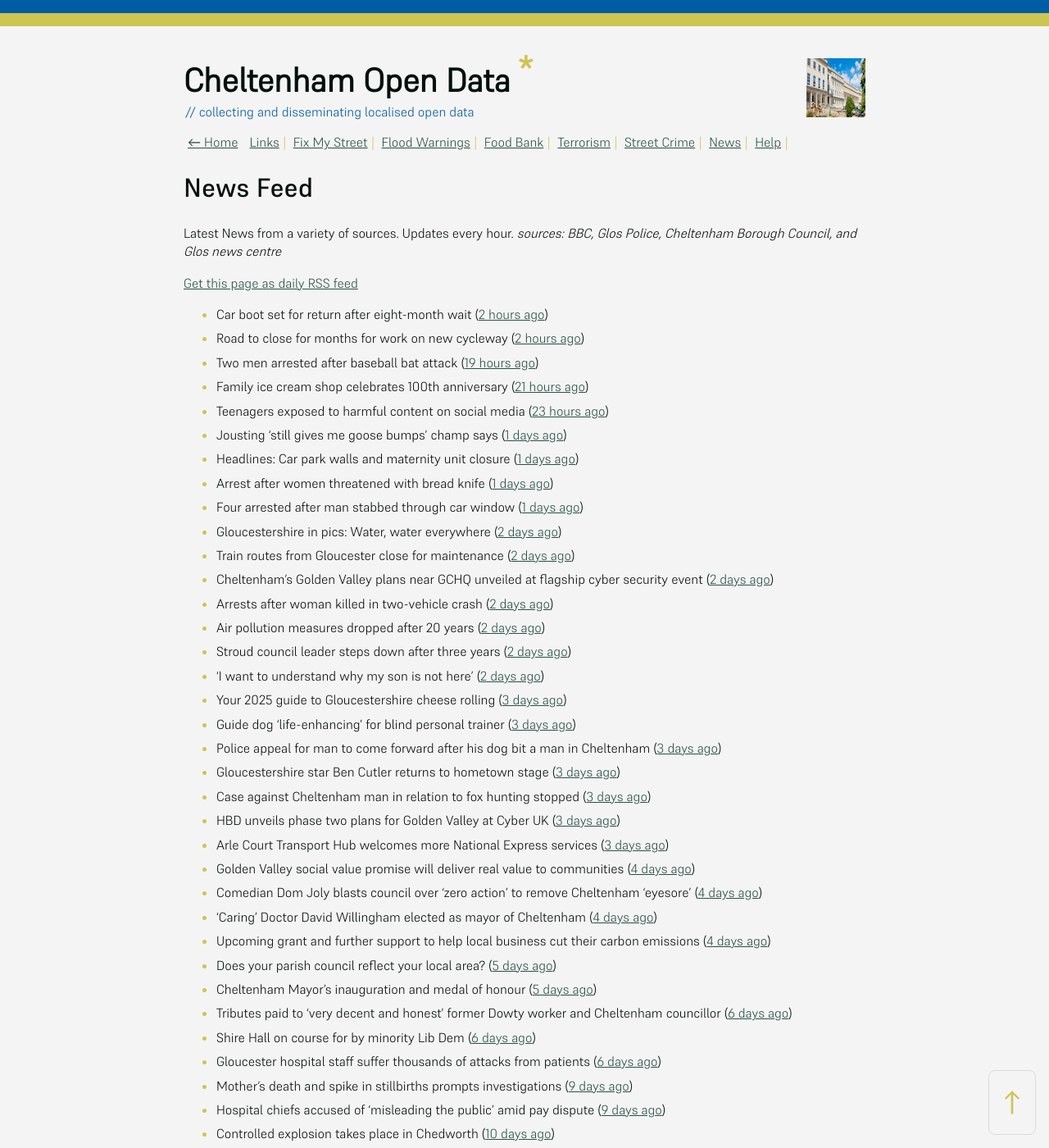
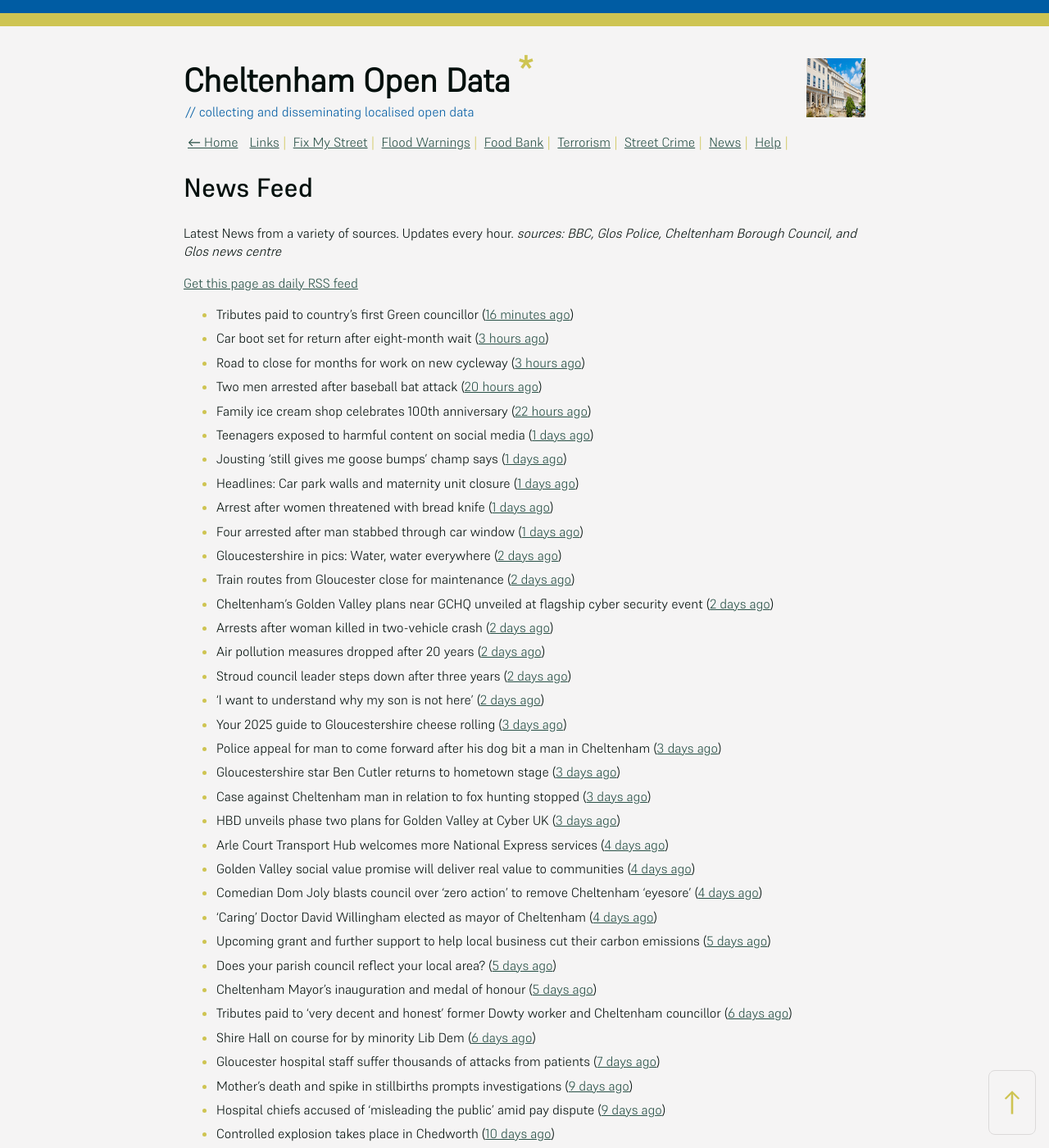
Before and after one commit to mat-0/cheltenham-open-data, a Jekyll site: the page built from _pages/news.md, in a window 1280 px wide and 1400 px high. Shown: the whole window at 82% size. Built offline with Jekyll 4.4.1, drawn with Linux system fonts in a browser that asks for light colours; some of the changed text lies outside the part shown.

Commit message:
Updated 2025-05-19 08:58:58

```diff
--- a/_pages/news.md
+++ b/_pages/news.md
@@ -12,11 +12,12 @@ _sources: BBC, Glos Police, Cheltenham Borough Council, and Glos news centre_
 [Get this page as daily RSS feed](/daily.rss)
 
 <!-- news_marker starts -->
-- Car boot set for return after eight-month wait ([2 hours ago](https://www.bbc.com/news/articles/cx2qvp3lp61o))
-- Road to close for months for work on new cycleway ([2 hours ago](https://www.bbc.com/news/articles/cded9232w5wo))
-- Two men arrested after baseball bat attack ([19 hours ago](https://www.bbc.com/news/articles/c4ge7l3nvv1o))
-- Family ice cream shop celebrates 100th anniversary ([21 hours ago](https://www.bbc.com/news/articles/crr7dg8n471o))
-- Teenagers exposed to harmful content on social media ([23 hours ago](https://www.bbc.com/news/videos/c1kvmv9w348o))
+- Tributes paid to country's first Green councillor ([16 minutes ago](https://www.bbc.com/news/articles/cd7gvr0g0qgo))
+- Car boot set for return after eight-month wait ([3 hours ago](https://www.bbc.com/news/articles/cx2qvp3lp61o))
+- Road to close for months for work on new cycleway ([3 hours ago](https://www.bbc.com/news/articles/cded9232w5wo))
+- Two men arrested after baseball bat attack ([20 hours ago](https://www.bbc.com/news/articles/c4ge7l3nvv1o))
+- Family ice cream shop celebrates 100th anniversary ([22 hours ago](https://www.bbc.com/news/articles/crr7dg8n471o))
+- Teenagers exposed to harmful content on social media ([1 days ago](https://www.bbc.com/news/videos/c1kvmv9w348o))
 - Jousting 'still gives me goose bumps' champ says ([1 days ago](https://www.bbc.com/news/articles/cm2yd1d3d7eo))
 - Headlines: Car park walls and maternity unit closure ([1 days ago](https://www.bbc.com/news/articles/c861wnwd753o))
 - Arrest after women threatened with bread knife ([1 days ago](https://www.bbc.com/news/articles/cvgdpnv8yp0o))
@@ -29,31 +30,30 @@ _sources: BBC, Glos Police, Cheltenham Borough Council, and Glos news centre_
 - Stroud council leader steps down after three years ([2 days ago](https://www.bbc.com/news/articles/c9dq58pzel5o))
 - 'I want to understand why my son is not here' ([2 days ago](https://www.bbc.com/news/articles/c5yk7z7k4dyo))
 - Your 2025 guide to Gloucestershire cheese rolling ([3 days ago](https://www.bbc.com/news/articles/c230jj5m1yro))
-- Guide dog 'life-enhancing' for blind personal trainer ([3 days ago](https://www.bbc.com/news/articles/cwy3j8evxg2o))
 - Police appeal for man to come forward after his dog bit a man in Cheltenham ([3 days ago](https://gloucesternewscentre.co.uk/police-appeal-for-man-to-come-forward-after-his-dog-bit-a-man-in-cheltenham/))
 - Gloucestershire star Ben Cutler returns to hometown stage ([3 days ago](https://gloucesternewscentre.co.uk/gloucestershire-star-ben-cutler-returns-to-hometown-stage/))
 - Case against Cheltenham man in relation to fox hunting stopped ([3 days ago](https://gloucesternewscentre.co.uk/case-against-cheltenham-man-in-relation-to-fox-hunting-stopped/))
 - HBD unveils phase two plans for Golden Valley at Cyber UK ([3 days ago](https://www.cheltenham.gov.uk/news/article/3012/hbd_unveils_phase_two_plans_for_golden_valley_at_cyber_uk))
-- Arle Court Transport Hub welcomes more National Express services ([3 days ago](https://gloucesternewscentre.co.uk/arle-court-transport-hub-welcomes-more-national-express-services/))
+- Arle Court Transport Hub welcomes more National Express services ([4 days ago](https://gloucesternewscentre.co.uk/arle-court-transport-hub-welcomes-more-national-express-services/))
 - Golden Valley social value promise will deliver real value to communities ([4 days ago](https://www.cheltenham.gov.uk/news/article/3011/golden_valley_social_value_promise_will_deliver_real_value_to_communities))
 - Comedian Dom Joly blasts council over ‘zero action’ to remove Cheltenham ‘eyesore’ ([4 days ago](https://gloucesternewscentre.co.uk/comedian-dom-joly-blasts-council-over-zero-action-to-remove-cheltenham-eyesore/))
 - ‘Caring’ Doctor David Willingham elected as mayor of Cheltenham ([4 days ago](https://gloucesternewscentre.co.uk/caring-doctor-david-willingham-elected-as-mayor-of-cheltenham/))
-- Upcoming grant and further support to help local business cut their carbon emissions ([4 days ago](https://www.cheltenham.gov.uk/news/article/3010/upcoming_grant_and_further_support_to_help_local_business_cut_their_carbon_emissions))
+- Upcoming grant and further support to help local business cut their carbon emissions ([5 days ago](https://www.cheltenham.gov.uk/news/article/3010/upcoming_grant_and_further_support_to_help_local_business_cut_their_carbon_emissions))
 - Does your parish council reflect your local area? ([5 days ago](https://www.cheltenham.gov.uk/news/article/3009/does_your_parish_council_reflect_your_local_area))
 - Cheltenham Mayor’s inauguration and medal of honour ([5 days ago](https://www.cheltenham.gov.uk/news/article/3008/cheltenham_mayors_inauguration_and_medal_of_honour))
 - Tributes paid to ‘very decent and honest’ former Dowty worker and Cheltenham councillor ([6 days ago](https://gloucesternewscentre.co.uk/tributes-paid-to-very-decent-and-honest-former-dowty-worker-and-cheltenham-councillor/))
 - Shire Hall on course for by minority Lib Dem ([6 days ago](https://gloucesternewscentre.co.uk/shire-hall-on-course-for-by-minority-lib-dem/))
-- Gloucester hospital staff suffer thousands of attacks from patients ([6 days ago](https://gloucesternewscentre.co.uk/gloucester-hospital-staff-suffer-thousands-of-attacks-from-patients/))
+- Gloucester hospital staff suffer thousands of attacks from patients ([7 days ago](https://gloucesternewscentre.co.uk/gloucester-hospital-staff-suffer-thousands-of-attacks-from-patients/))
 - Mother’s death and spike in stillbirths prompts investigations ([9 days ago](https://gloucesternewscentre.co.uk/mothers-death-and-spike-in-stillbirths-prompts-investigations/))
 - Hospital chiefs accused of ‘misleading the public’ amid pay dispute ([9 days ago](https://gloucesternewscentre.co.uk/hospital-chiefs-accused-of-misleading-the-public-amid-pay-dispute/))
 - Controlled explosion takes place in Chedworth ([10 days ago](https://gloucesternewscentre.co.uk/controlled-explosion-takes-place-in-chedworth/))
-- Cheltenham Feel Good card launched to boost health and fitness ([10 days ago](https://www.cheltenham.gov.uk/news/article/3007/cheltenham_feel_good_card_launched_to_boost_health_and_fitness))
+- Cheltenham Feel Good card launched to boost health and fitness ([11 days ago](https://www.cheltenham.gov.uk/news/article/3007/cheltenham_feel_good_card_launched_to_boost_health_and_fitness))
 - Council wants your views on domestic abuse ([11 days ago](https://gloucesternewscentre.co.uk/council-wants-your-views-on-domestic-abuse/))
-- Community projects awarded funding to improve health and wellbeing ([11 days ago](https://www.cheltenham.gov.uk/news/article/3006/community_projects_awarded_funding_to_improve_health_and_wellbeing))
+- Community projects awarded funding to improve health and wellbeing ([12 days ago](https://www.cheltenham.gov.uk/news/article/3006/community_projects_awarded_funding_to_improve_health_and_wellbeing))
 - Threatening Cotswold woman who carried knife in public spared jail ([12 days ago](https://gloucesternewscentre.co.uk/threatening-cotswold-woman-who-carried-knife-in-public-spared-jail/))
-- Work set to begin on final stage of A435 Cheltenham to Bishop’s Cleeve cycleway ([12 days ago](https://gloucesternewscentre.co.uk/work-set-to-begin-on-final-stage-of-a435-cheltenham-to-bishops-cleeve-cycleway/))
-- Gloucester Royal Marines Cadets win National Competition ([12 days ago](https://gloucesternewscentre.co.uk/gloucester-royal-marines-cadets-win-national-competition/))
-- Bowls: Gloucestershire finally put to bed their last remaining competition of season ([12 days ago](https://gloucesternewscentre.co.uk/bowls-gloucestershire-finally-put-to-bed-their-last-remaining-competition-of-season/))
+- Work set to begin on final stage of A435 Cheltenham to Bishop’s Cleeve cycleway ([13 days ago](https://gloucesternewscentre.co.uk/work-set-to-begin-on-final-stage-of-a435-cheltenham-to-bishops-cleeve-cycleway/))
+- Gloucester Royal Marines Cadets win National Competition ([13 days ago](https://gloucesternewscentre.co.uk/gloucester-royal-marines-cadets-win-national-competition/))
+- Bowls: Gloucestershire finally put to bed their last remaining competition of season ([13 days ago](https://gloucesternewscentre.co.uk/bowls-gloucestershire-finally-put-to-bed-their-last-remaining-competition-of-season/))
 - Filipino nurses celebrate 25 years of service ([13 days ago](https://gloucesternewscentre.co.uk/filipino-nurses-celebrate-25-years-of-service/))
 - Appeal after man stole man’s watch in Cheltenham ([13 days ago](https://gloucesternewscentre.co.uk/appeal-after-man-stole-mans-watch-in-cheltenham/))
 - Homeowners in ‘David and Goliath’ battle over cracks in their walls ’caused by 147-home development’ ([13 days ago](https://gloucesternewscentre.co.uk/homeowners-in-david-and-goliath-battle-over-cracks-in-their-walls-caused-by-147-home-development/))
```
Also changed, not shown: _data/flood.json (+5 -48 lines), _pages/fix-my-street.md (+1 -1 lines), index.md (+5 -5 lines).
